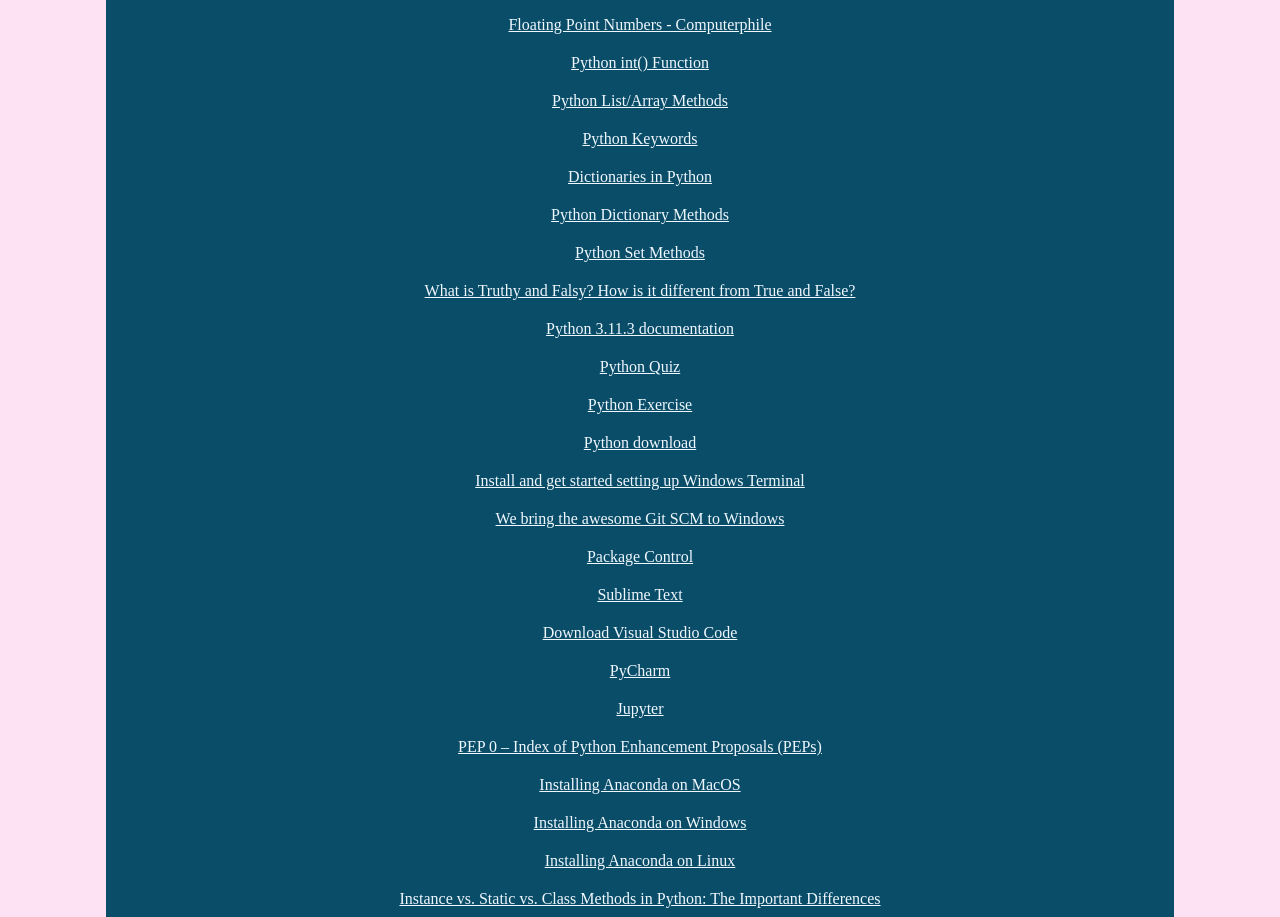
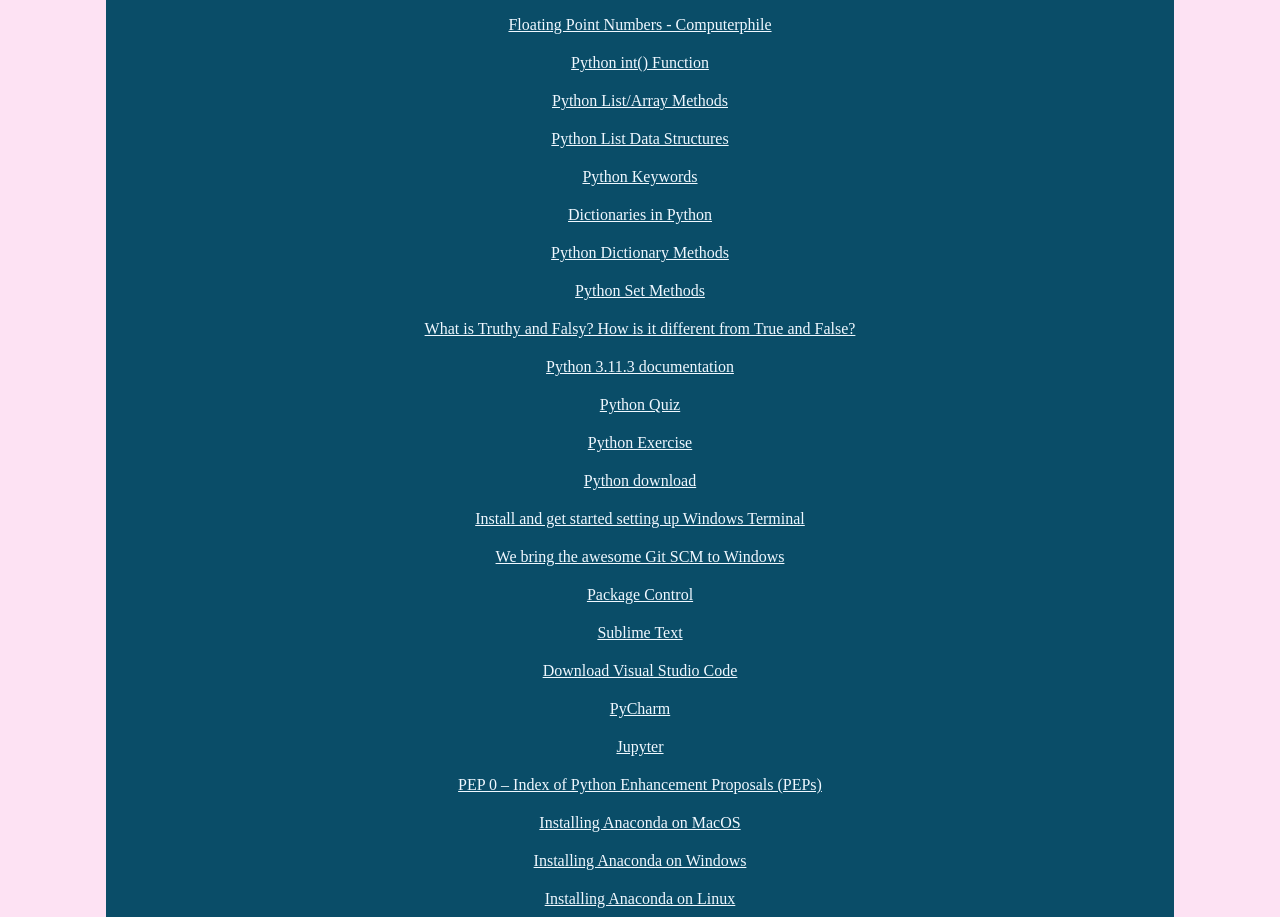
Before and after one commit to EleonoraR/usefullinks, a plain HTML site: page index.html in a window 1280 px wide. Shown: the part 2420-3337 px from the top of the page. Drawn offline with Linux system fonts and the light colour scheme.

Commit message:
Update index.html  - Python Section
List data Structures

```diff
--- a/index.html
+++ b/index.html
@@ -115,6 +115,7 @@
             <div><a target="_blank" href="https://www.youtube.com/watch?v=PZRI1IfStY0&ab_channel=Computerphile">Floating Point Numbers - Computerphile</a></div>
             <div><a target="_blank" href="https://www.geeksforgeeks.org/python-int-function/">Python int() Function</a></div>
             <div><a target="_blank" href="https://www.w3schools.com/python/python_ref_list.asp">Python List/Array Methods</a></div>
+            <div><a target="_blank" href="https://docs.python.org/3/tutorial/datastructures.html">Python List Data Structures</a></div>
             <div><a target="_blank" href="https://www.w3schools.com/python/python_ref_keywords.asp">Python Keywords</a></div>
             <div><a target="_blank" href="https://realpython.com/python-dicts/">Dictionaries in Python</a></div>
             <div><a target="_blank" href="https://www.w3schools.com/python/python_ref_dictionary.asp">Python Dictionary Methods</a></div>
```
